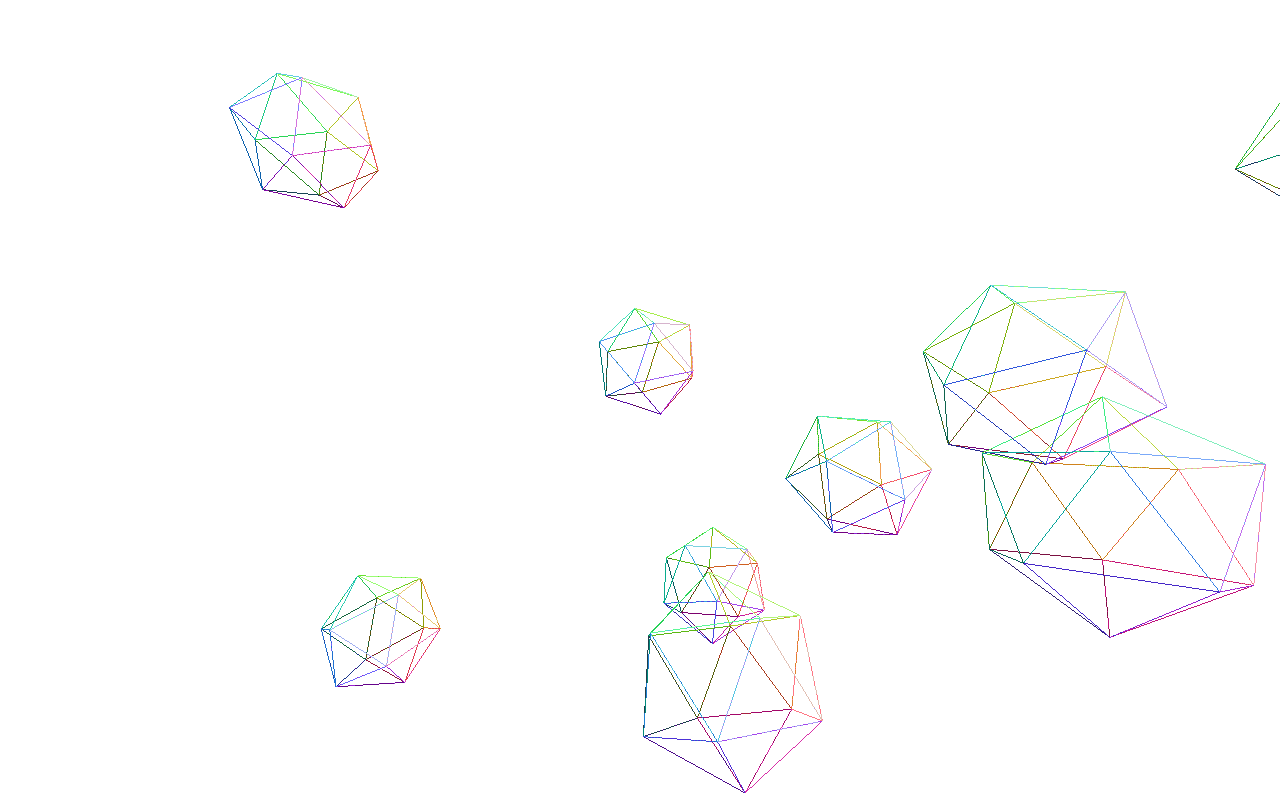
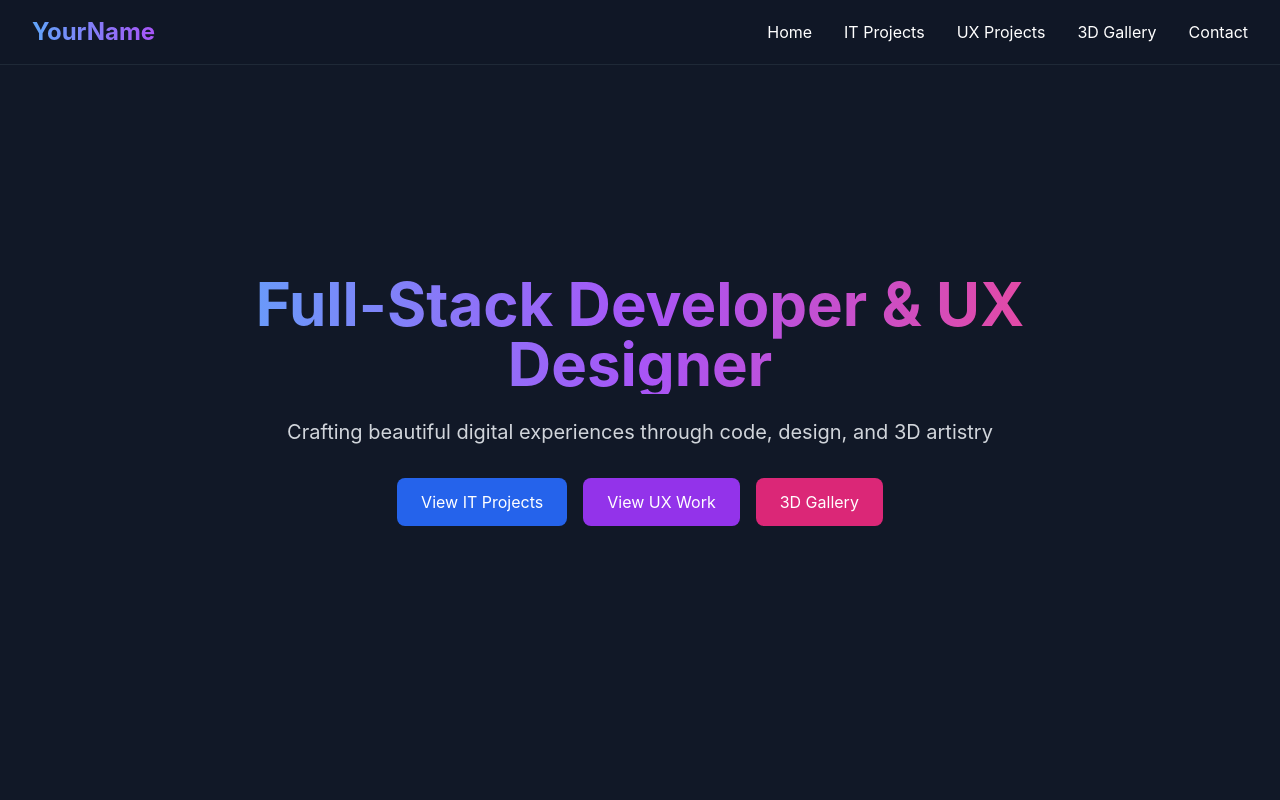
Before and after one commit to qian-27/my-portfolio, a React (Create React App) app: page / in a window 1280 px wide. Shown: the top 800 px of the page. Built offline with nearby package versions, Linux system fonts and the light colour scheme.

Commit message:
Add Tailwind CSS for proper styling

```diff
--- a/package.json
+++ b/package.json
@@ -40,5 +40,10 @@
       "last 1 firefox version",
       "last 1 safari version"
     ]
+  },
+  "devDependencies": {
+    "autoprefixer": "^10.4.21",
+    "postcss": "^8.5.6",
+    "tailwindcss": "^3.4.18"
   }
 }
--- /dev/null
+++ b/postcss.config.js
@@ -0,0 +1,6 @@
+module.exports = {
+  plugins: {
+    tailwindcss: {},
+    autoprefixer: {},
+  },
+}
--- a/src/index.css
+++ b/src/index.css
@@ -1,3 +1,7 @@
+@tailwind base;
+@tailwind components;
+@tailwind utilities;
+
 body {
   margin: 0;
   font-family: -apple-system, BlinkMacSystemFont, 'Segoe UI', 'Roboto', 'Oxygen',
--- /dev/null
+++ b/tailwind.config.js
@@ -0,0 +1,10 @@
+/** @type {import('tailwindcss').Config} */
+module.exports = {
+  content: [
+    "./src/**/*.{js,jsx,ts,tsx}",
+  ],
+  theme: {
+    extend: {},
+  },
+  plugins: [],
+}
```
Also changed, not shown: 1 other file (tests, documents, lock files or other folders).
